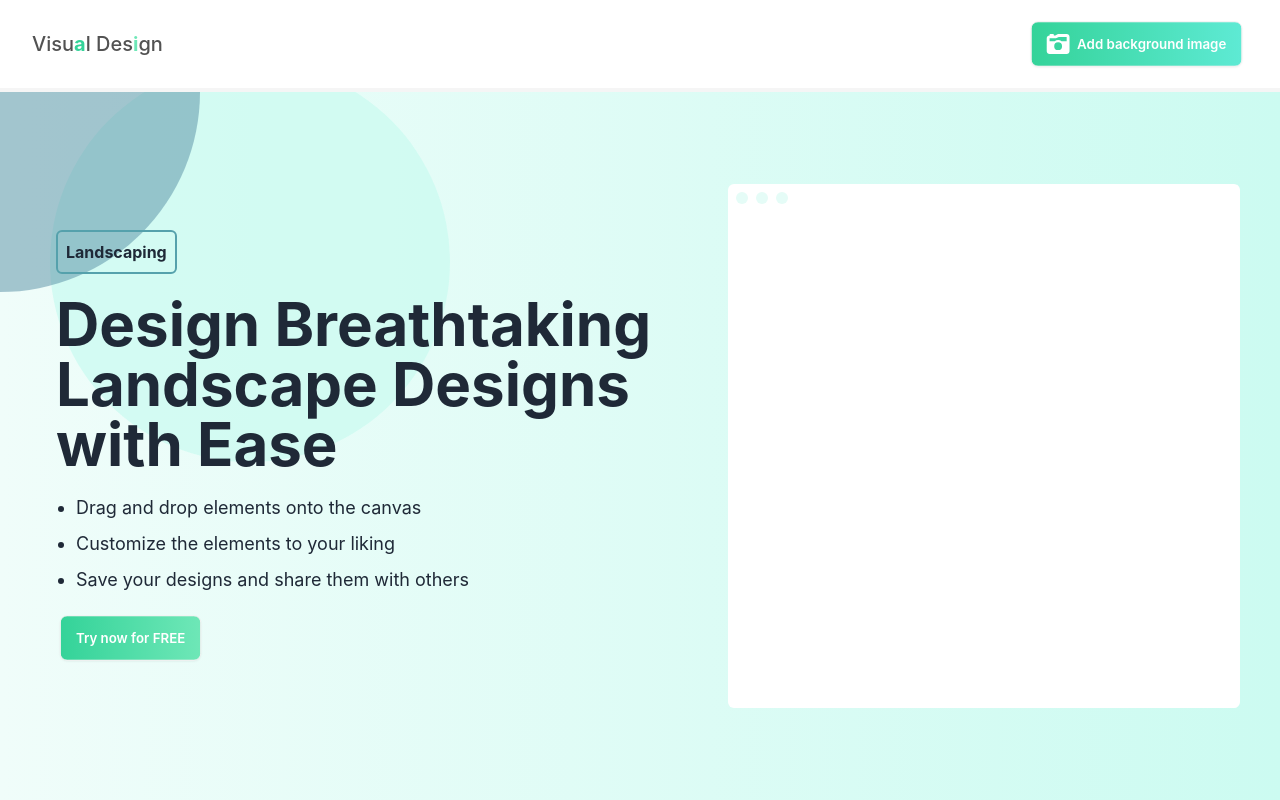
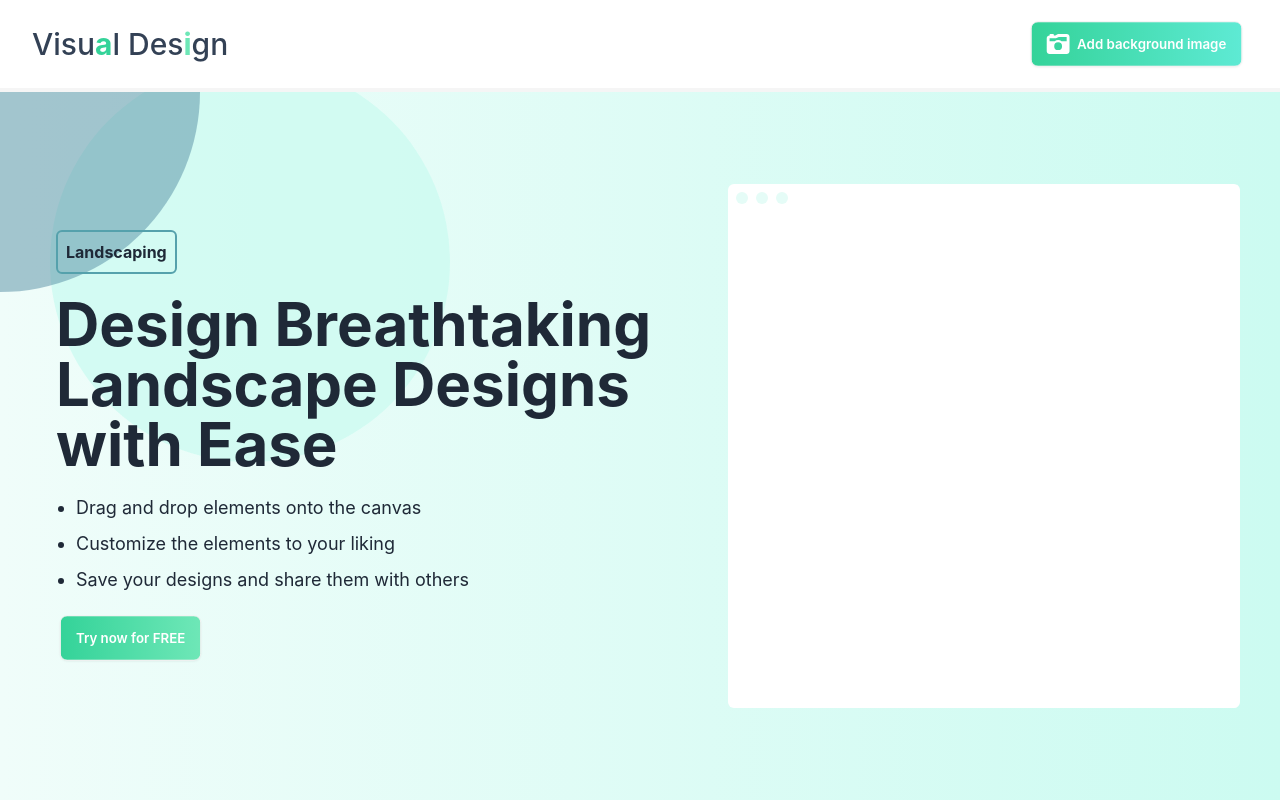
Before and after one commit to jaredlcox/LandscapeDesign, a React (Create React App) app in the folder landscape-design/: page / in a window 1280 px wide. Built offline with nearby package versions, Linux system fonts and the light colour scheme; the HTML template or start-up script is replaced by a standard one.

Commit message:
Updated the styling of the "Visual Design" text in the canvassTopNavBar.js component.

```diff
--- a/landscape-design/src/components/landscapeCanvass/canvassTopNavBar.js
+++ b/landscape-design/src/components/landscapeCanvass/canvassTopNavBar.js
@@ -10,11 +10,11 @@ import {
 const CanvassTopNavBar = (props) => {
   return (
     <div className="px-8 py-5 flex items-center justify-between border-b-4 border-neutral-100 w-full z-50">
-      <div className="flex md:flex-row text-neutral-600 text-xl font-medium">
+      <div className="flex md:flex-row text-slate-700 text-xl sm:text-3xl font-medium">
         <p>Visu</p>
-        <p className="text-emerald-400 text-xl font-bold">a</p>
+        <p className="text-emerald-400 font-bold">a</p>
         <p>l Des</p>
-        <p className="text-emerald-300 text-xl font-bold">i</p>
+        <p className="text-emerald-300 font-bold">i</p>
         <p>gn</p>
       </div>
 
```
